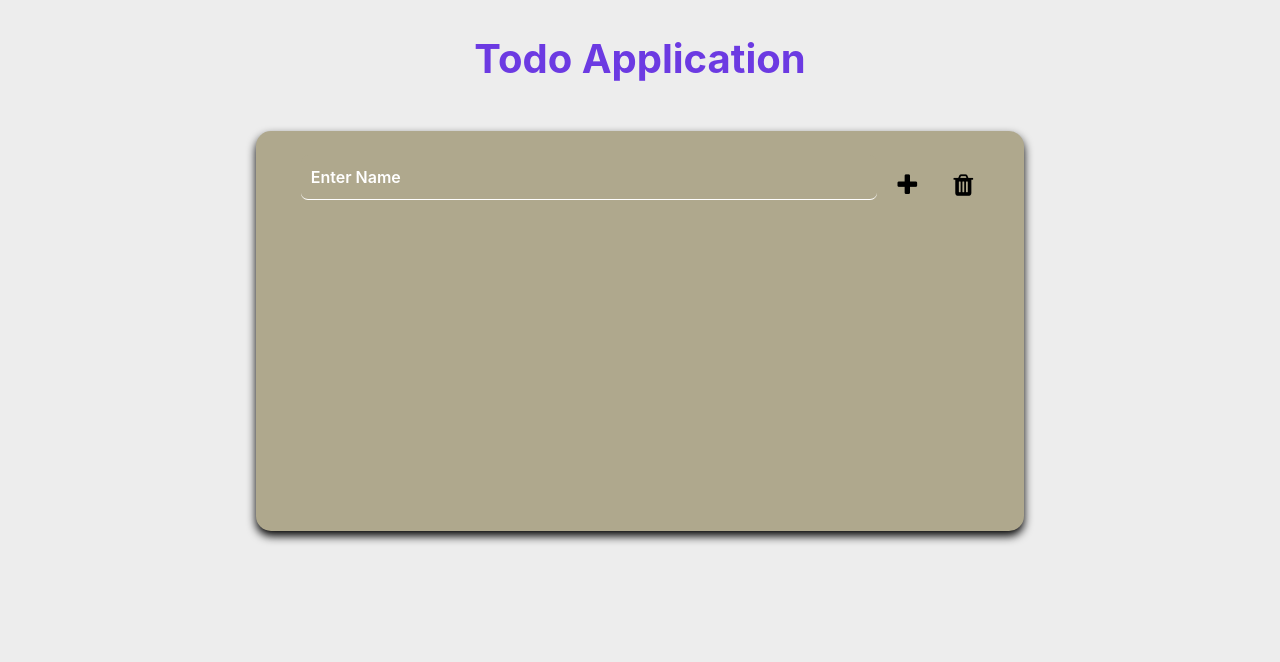
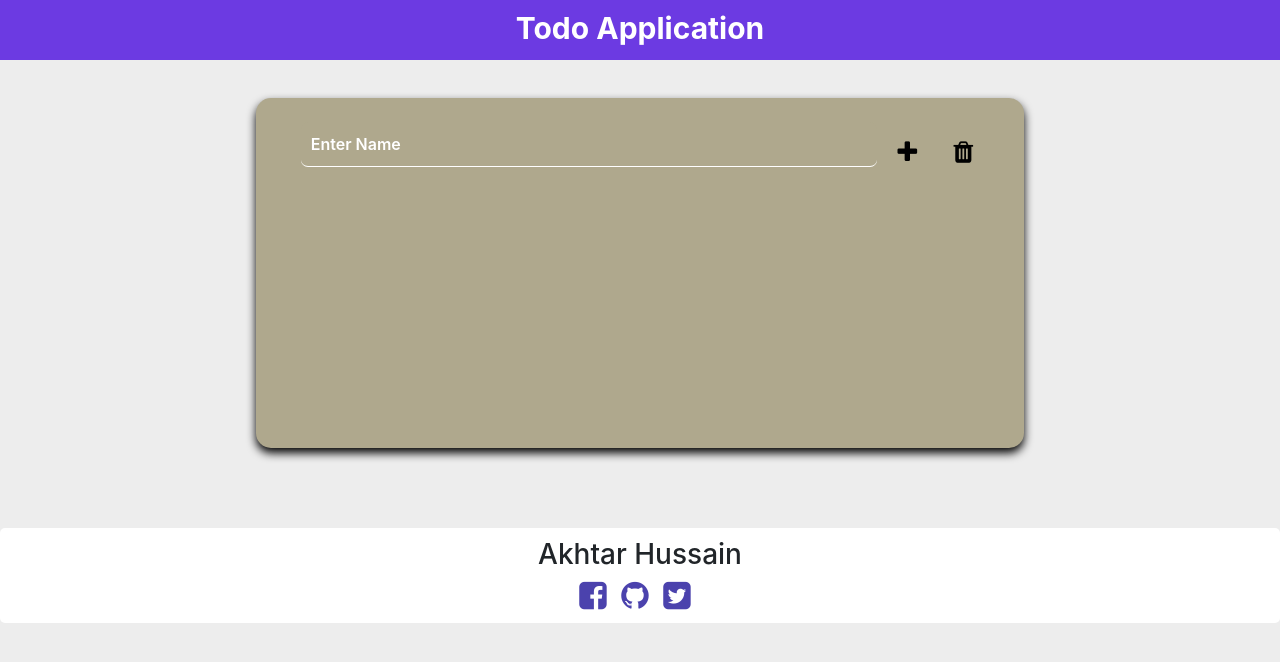
Before and after one commit to akhtar02/Js-Todo-App, a plain HTML site: page index.html in a window 1280 px wide. Drawn offline with nearby package versions, Linux system fonts and the light colour scheme.

Commit message:
Js ToDo App

```diff
--- a/css/style.css
+++ b/css/style.css
@@ -7,16 +7,13 @@ body {
     background-color: #ededed;
 
 }
+.header{
+    height: 60px;
+    background: #6c3ae2;
 
-/* *{
-    margin: 0;
-    padding: 0;
 }
-body{
 
-} */
-
-.ffd{
+.cart{
     width: 60%;
     margin: auto;
     background: #f0f0f0;
@@ -27,13 +24,13 @@ body{
     padding-bottom: 20px;
     padding-left: 10px;
     box-shadow: 0px 5px 10px black;
-    height: 400px;
+    height: 350px;
 }
 h2{
-    color:#6c3ae2;
+    color:#fff;
     text-align: center;
-    margin-top: 25px;
-    font-size: 40px ;
+    margin-top: 0px;
+    font-size: 30px ;
     padding: 10px;
     font-weight: bold;
 }
@@ -76,7 +73,7 @@ background-color:#afa88d;
 #icon3,#icon4{
 border: none;
 background-color:#afa88d;
-color: black;
+color:#000;
 float: right;
 font-size: 20px !important;
 }
@@ -99,6 +96,26 @@ font-size: 20px !important;
     height: 50px;
     padding-left: 10px;
 }
+
+
+footer {
+    width: 100%;
+    background: #fff;
+    margin-top: 80px;
+    margin-right: auto;
+    margin-left: auto;
+    padding: 10px;
+    border-radius: 5px;
+  }
+
+  .footer-link{
+      text-align: center;
+  }
+  .fa-facebook-square, .fa-github, .fa-twitter-square{
+      margin-right: 10px;
+      color: #4b42ad;
+  }
+
 
 /*
 Mobile Resposive Query
--- a/index.html
+++ b/index.html
@@ -8,7 +8,7 @@
     <!-- Bootstrp CSS -->
     <link rel="stylesheet" href="https://maxcdn.bootstrapcdn.com/bootstrap/4.0.0/css/bootstrap.min.css"
         integrity="sha384-Gn5384xqQ1aoWXA+058RXPxPg6fy4IWvTNh0E263XmFcJlSAwiGgFAW/dAiS6JXm" crossorigin="anonymous">
-        <!-- Custom CSS -->
+    <!-- Custom CSS -->
     <link rel="stylesheet" href="css/style.css">
     <!-- Google Font -->
     <link href="https://fonts.googleapis.com/css2?family=Open+Sans+Condensed:wght@300&display=swap" rel="stylesheet">
@@ -19,9 +19,10 @@
 
 <body>
 
-    <h2>Todo Application</h2>
-
-    <div class="ffd">
+    <div class="header">
+        <h2>Todo Application</h2>
+    </div>
+    <div class="cart">
         <center>
 
             <div class="main">
@@ -37,7 +38,18 @@
             </ul>
         </div>
     </div>
-        <!-- Bootstrap Javascript -->
+
+    <footer>
+        <div class="footer-header">
+            <h3 class="text-center">Akhtar Hussain</h3>
+        </div>
+        <div class="footer-link">
+            <a href="http://facebook.com/akhtarhussain.official"><i class="fa fa-facebook-square fa-2x" aria-hidden="true"></i></a>
+            <a href="http://github.com/akhtar02"><i class="fa fa-github fa-2x" aria-hidden="true"></i></a>
+            <a href="http://twitter.com/akhtarofficial"><i class="fa fa-twitter-square fa-2x" aria-hidden="true"></i></a>
+        </div>
+    </footer>
+    <!-- Bootstrap Javascript -->
 
     <script src="https://code.jquery.com/jquery-3.2.1.slim.min.js"
         integrity="sha384-KJ3o2DKtIkvYIK3UENzmM7KCkRr/rE9/Qpg6aAZGJwFDMVNA/GpGFF93hXpG5KkN"
```
